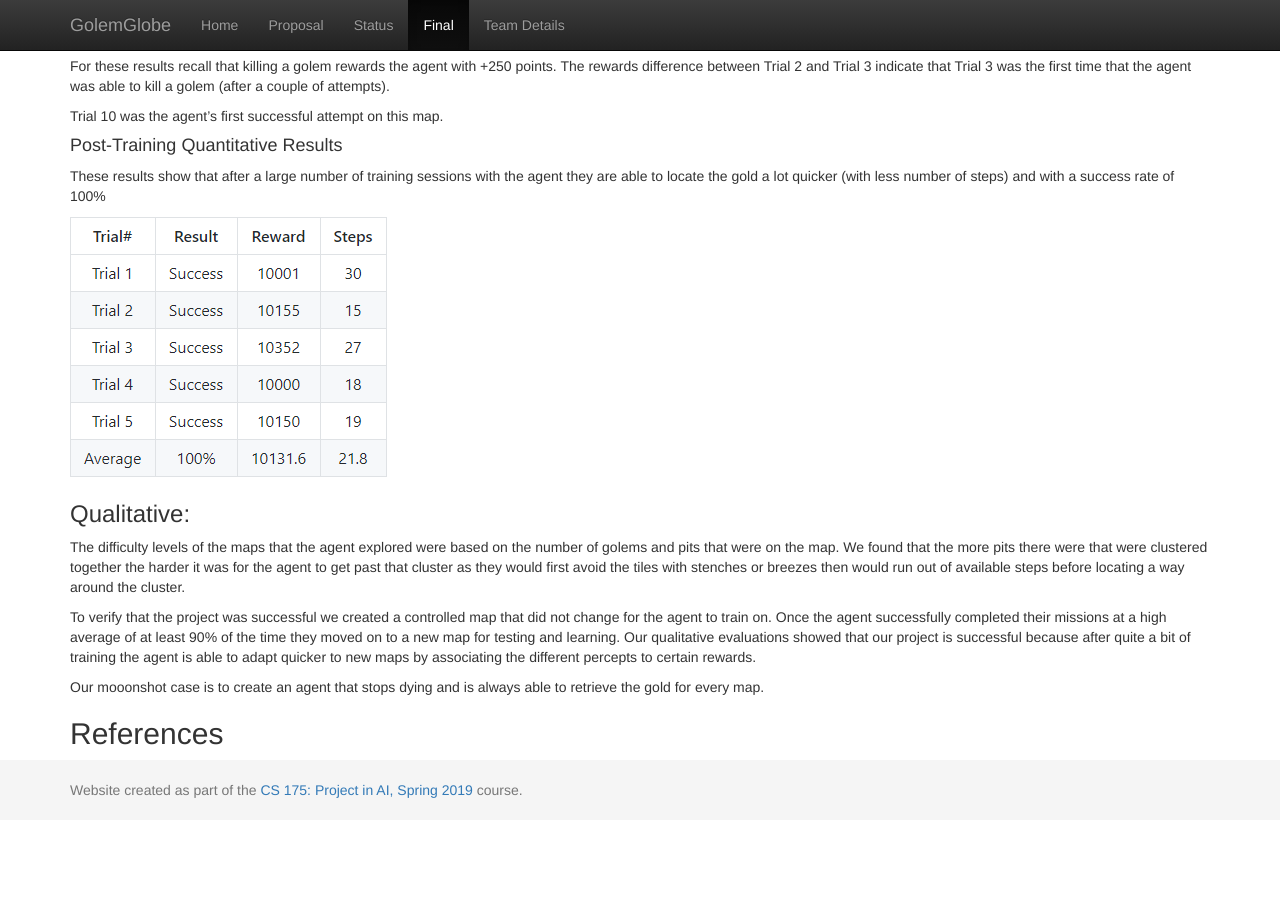
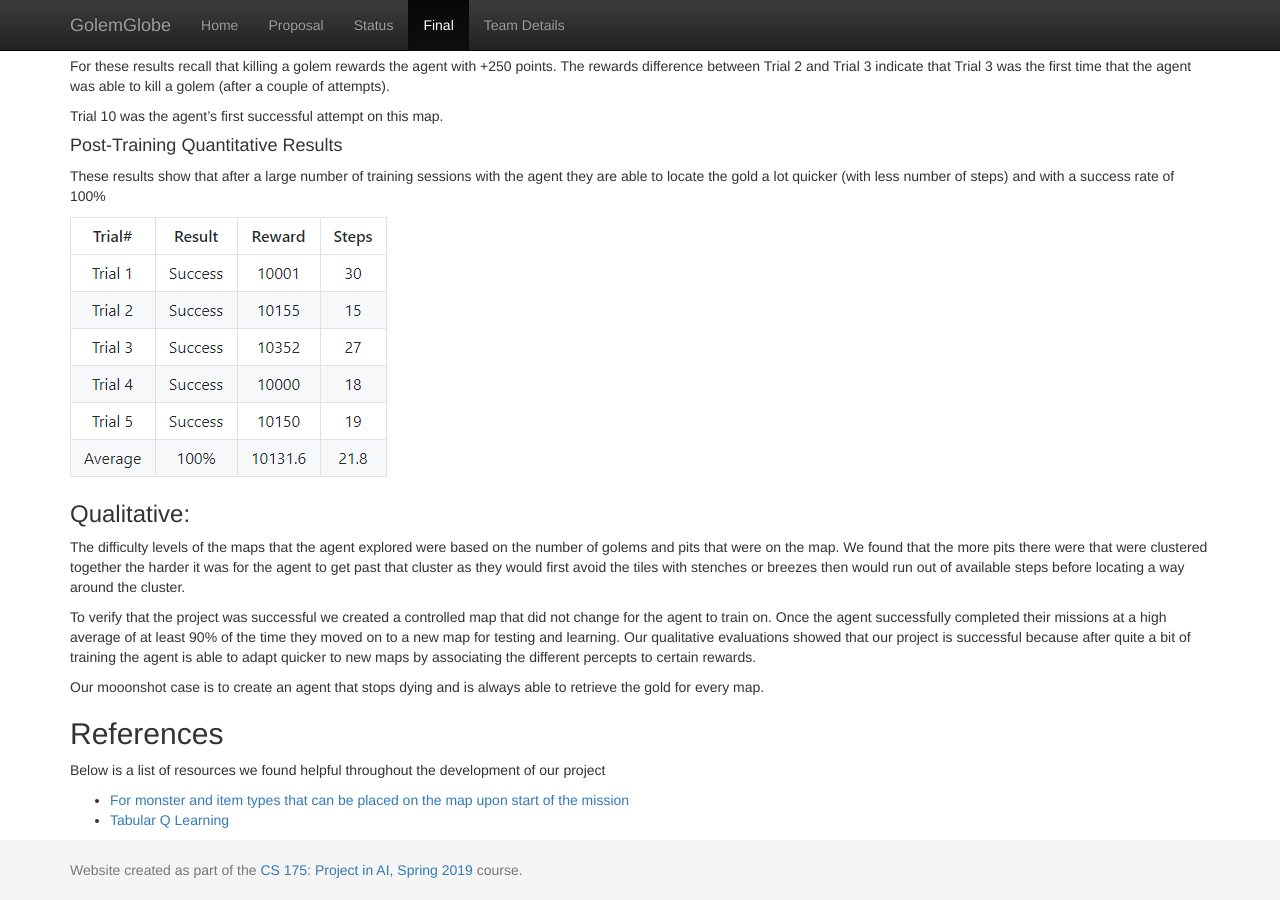
Before and after one commit to SalehO/GolumGlobe, a Jekyll site: the page built from docs/final.md, in a window 1280 px wide and 900 px high, scrolled down 4303 px. Built offline with Jekyll 4.4.1, drawn with Linux system fonts in a browser that asks for light colours; before the commit the page ends 5123 px from its top, so only the background shows below that.

Commit message:
Update final.md

```diff
--- a/docs/final.md
+++ b/docs/final.md
@@ -112,3 +112,6 @@ To verify that the project was successful we created a controlled map that did n
 Our mooonshot case is to create an agent that stops dying and is always able to retrieve the gold for every map.
 
 ## References
+Below is a list of resources we found helpful throughout the development of our project
+ - [For monster and item types that can be placed on the map upon start of the mission](https://github.com/microsoft/malmo/blob/master/Schemas/Types.xsd.in)
+ - [Tabular Q Learning](https://github.com/Microsoft/malmo/blob/master/Malmo/samples/Python_examples/tabular_q_learning.py)
```
